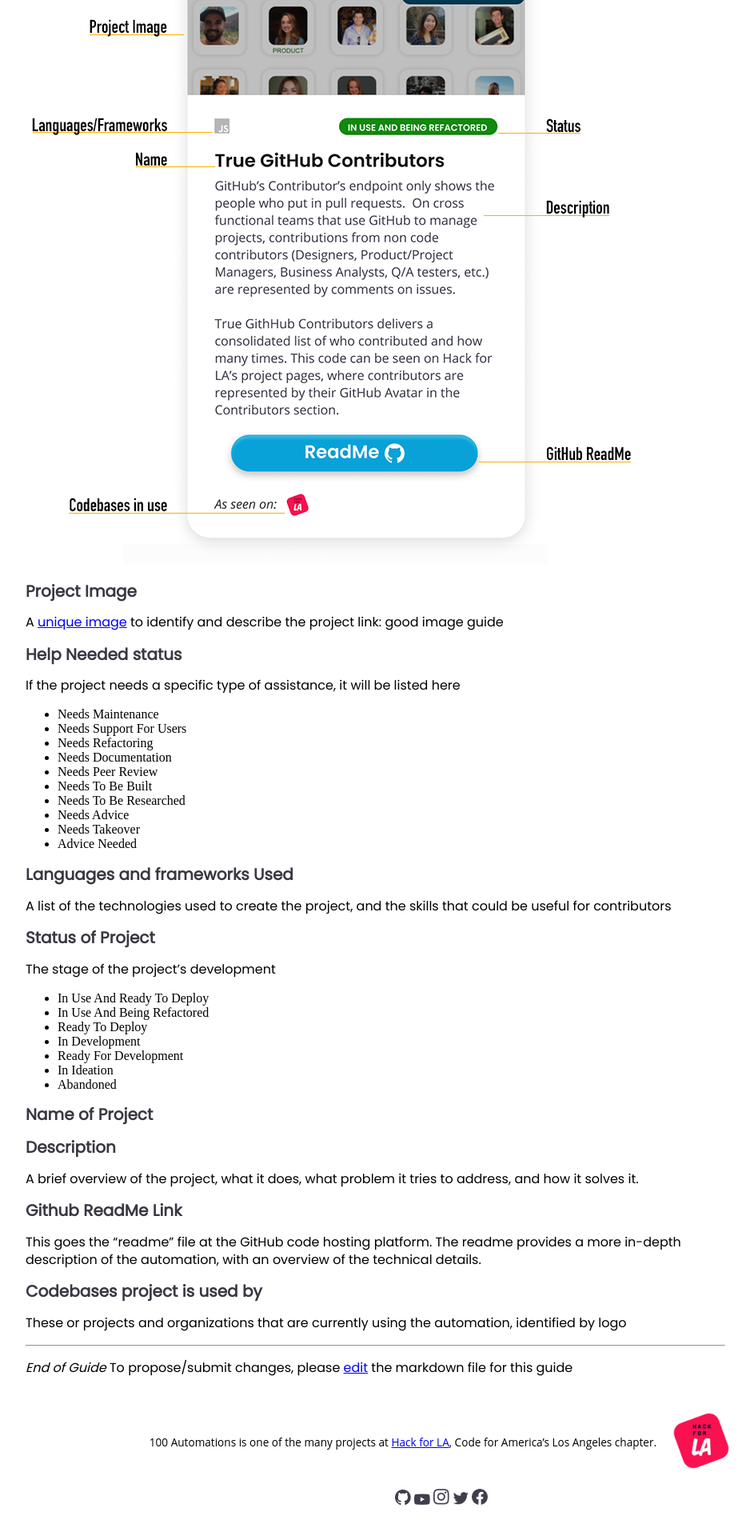
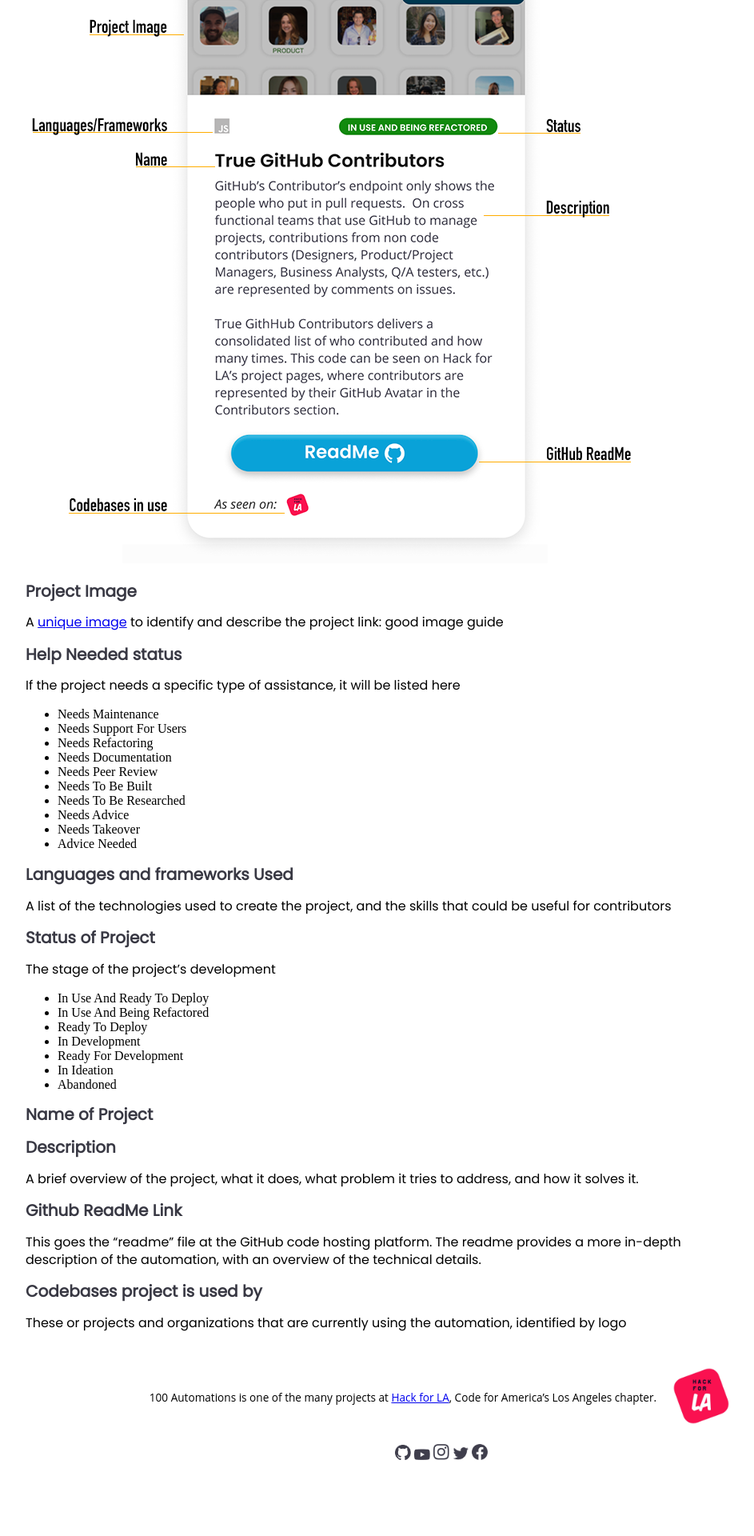
Before and after one commit to 100Automations/Website, a Jekyll site: the page built from _guides/project_card_anatomy.md, in a window 1280 px wide. Shown: the part 792-2712 px from the top of the page at 80% size, without its empty margins (88-1031 px from the left). Built offline with Jekyll 4.4.1, drawn with Linux system fonts in a browser that asks for light colours.

Commit message:
removed footer

```diff
--- a/_guides/project_card_anatomy.md
+++ b/_guides/project_card_anatomy.md
@@ -50,7 +50,3 @@ This goes the "readme" file at the GitHub code hosting platform. The readme prov
 
 ## Codebases project is used by
 These or projects and organizations that are currently using the automation, identified by logo
-
----
-_End of Guide_
-To propose/submit changes, please [edit](https://github.com/100Automations/Website/blob/master/_guides/project-card-anatomy.md){:target="_blank"} the markdown file for this guide
```
